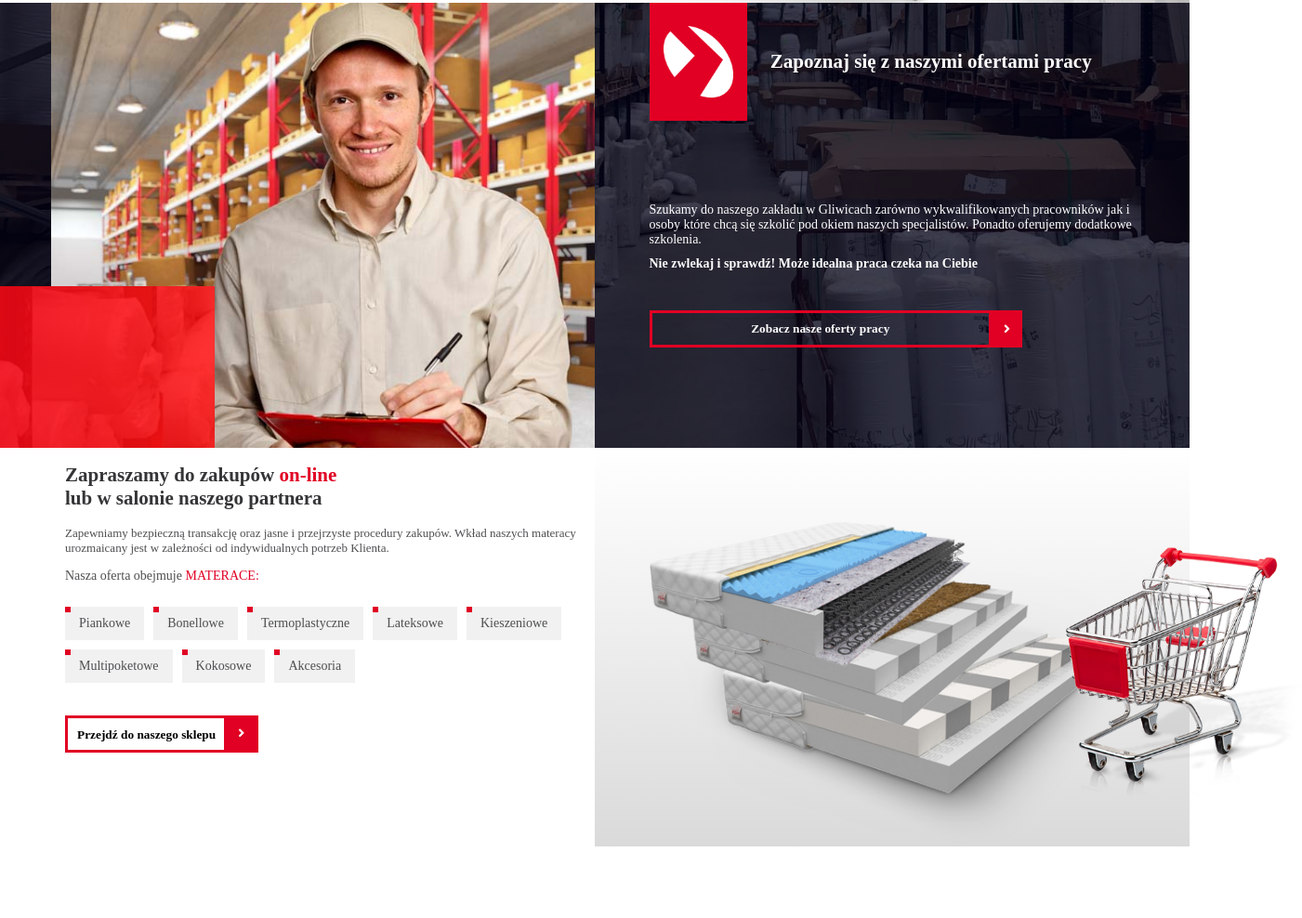
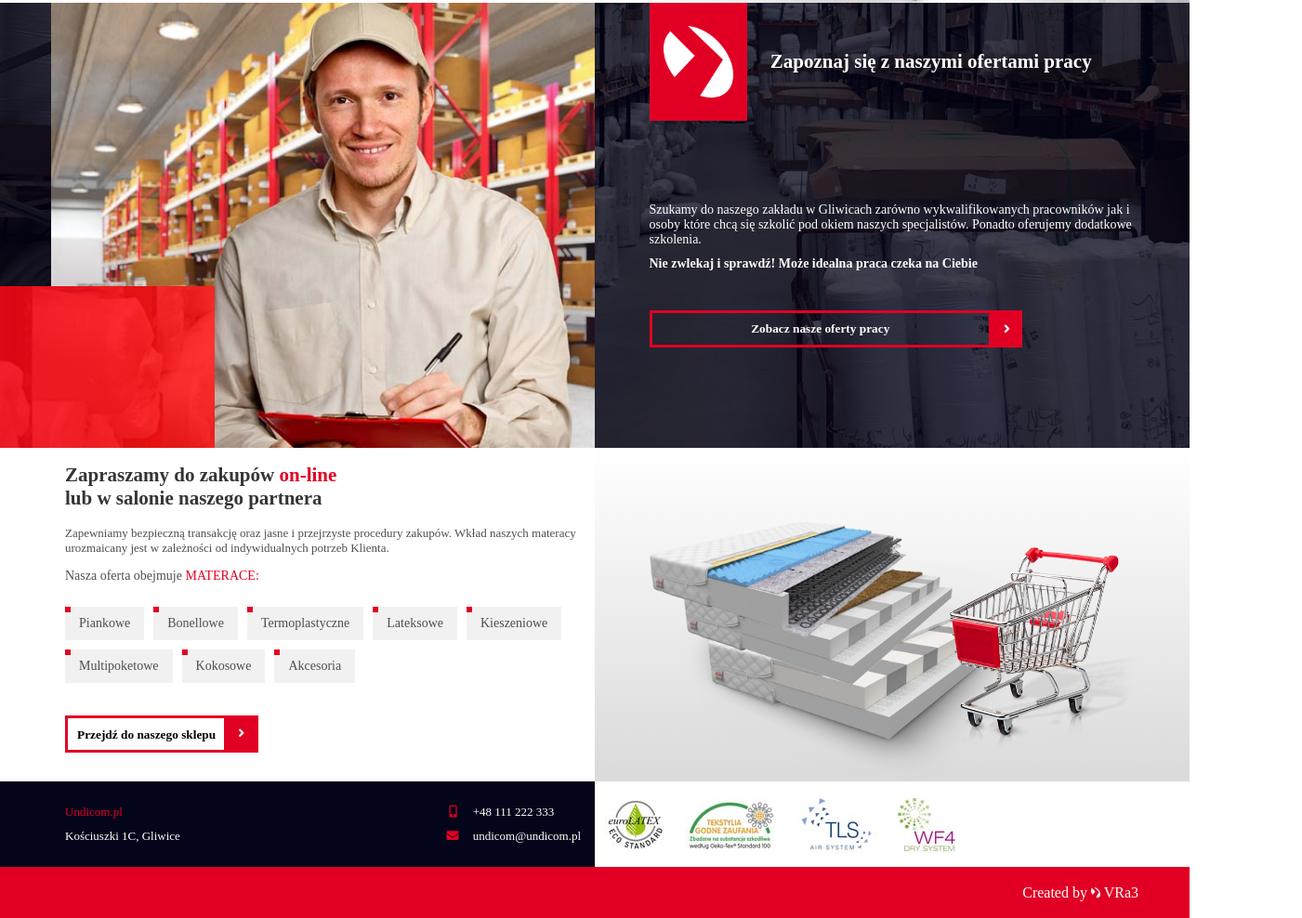
Before and after one commit to VRa3/ProjectPSD, a plain HTML site: page index.html in a window 1280 px wide. Shown: the part 1371-2359 px from the top of the page at 93% size, 1401 px wide, since content can reach past the window. Before the commit the page ends 2282 px from the top, so only its background shows below. Drawn offline with nearby package versions, Linux system fonts and the light colour scheme; a web font is replaced by a local one.

Commit message:
Main model completed

```diff
--- a/index.html
+++ b/index.html
@@ -42,6 +42,7 @@
   </div>
 </div>
 </header>
+
 <section class="production">
 <div class="production__filter">
 <div class="production__container container">
@@ -276,6 +277,43 @@
   </div>
 </div>
 </section>
+
+<section class="contact">
+<div class="contact__container container">
+  <div class="contact__details">
+    <div class="contact__details-adress">
+      <p class="contact__details-paragraph contact__details-paragraph--red">Undicom.pl</p>
+      <p class="contact__details-paragraph">Kościuszki 1C, Gliwice</p>
+    </div>
+    <div class="contact__details-call-or-mail">
+      <div class="contact__details-phone">
+        <i class="fas fa-mobile-alt contact__details-icon" style="padding-left: 3px;"></i>
+        +48 111 222 333
+      </div>
+      <div class="contact__details-mail">
+        <i class="fas fa-envelope contact__details-icon"></i>
+        undicom@undicom.pl
+      </div>
+    </div>
+  </div>
+  <div class="contact__certificate">
+    <img src="images/icons/eurolatex_mini.jpg" alt="" class="contact__certificate-img">
+    <img src="images/icons/godne_zaufania.jpg" alt="" class="contact__certificate-img">
+    <img src="images/icons/tls_piccolo.jpg" alt="" class="contact__certificate-img">
+    <img src="images/icons/wf4_piccolo.jpg" alt="" class="contact__certificate-img">
+  </div>
+</div>
+</section>
+
+<footer class="footer">
+<div class="footer__container container">
+  <p class="footer__paragraph">
+    Created by
+    <img src="images/png/logo.png" alt="" class="footer__paragraph-logo">
+    VRa3
+  </p>
+</div>
+</footer>
 <script
   src="https://code.jquery.com/jquery-3.3.1.min.js"
   integrity="sha256-FgpCb/KJQlLNfOu91ta32o/NMZxltwRo8QtmkMRdAu8="
--- a/sass/main.scss
+++ b/sass/main.scss
@@ -1,4 +1,4 @@
-@import url('https://fonts.googleapis.com/css?family=Muli:400,600,700,800|Open+Sans:400,600,700,800');
+@import url('https://fonts.googleapis.com/css?family=Muli:300,400,600,700,800|Open+Sans:300,400,600,700,800');
 
 @import "utilities/_variables.scss";
 @import "partials/_grid.scss";
@@ -8,6 +8,8 @@
 @import "partials/_tiles.scss";
 @import "partials/_work.scss";
 @import "partials/_invitation.scss";
+@import "partials/_contact.scss";
+@import "partials/_footer.scss";
 
 body, html {
   margin: 0;
--- /dev/null
+++ b/sass/partials/_contact.scss
@@ -0,0 +1,91 @@
+.contact{
+  &__details{
+    padding: 25px 15px;
+    background: $navy;
+    color: #ffffff;
+    font-weight: 300;
+    font-size: 13px;
+    &-paragraph{
+      &--red{
+        color: $red;
+      }
+    }
+    &-adress{
+
+    }
+    &-icon{
+      width: 10px;
+      color: $red;
+      margin: 0px 15px 15px 0;
+    }
+  }
+  &__certificate{
+    display: flex;
+    justify-content: center;
+    flex-wrap: wrap;
+    &-img{
+      max-width: 100%;
+      margin: 10px;
+    }
+  }
+}
+
+@media (min-width: 768px) {
+  .contact{
+    &__container{
+      display: flex;
+    }
+    &__details{
+      width: 50%;
+    }
+    &__certificate{
+      width: 50%;
+      display: flex;
+      &-img{
+        align-self: center;
+      }
+    }
+  }
+}
+
+@media (min-width: 992px) {
+  .contact{
+    &__details{
+      display: flex;
+      justify-content: space-between;
+      &-paragraph{
+        margin: 0;
+        &--red{
+          margin-bottom: 10px;
+        }
+      }
+      &-icon{
+        margin: 0 15px 0 0;
+      }
+      &-phone{
+        margin-bottom: 10px;
+      }
+    }
+    &__certificate{
+      justify-content: flex-start
+    }
+  }
+}
+
+@media (min-width: 1200px) {
+  .contact{
+    &__details{
+      position: relative;
+      &::before{
+        content:"";
+        display: inline;
+        height: 100%;
+        width: 1000px;
+        background: $navy;
+        position: absolute;
+        top: 0;
+        left: -1000px;
+      }
+    }
+  }
+}
--- /dev/null
+++ b/sass/partials/_footer.scss
@@ -0,0 +1,24 @@
+.footer{
+  height: 55px;
+  background: $red;
+  &__container{
+    display: flex;
+    align-items: center;
+    justify-content: flex-end;
+    height: 100%;
+    padding: 0px 15px;
+  }
+  &__paragraph{
+    color: #ffffff;
+    margin: 0;
+    &-logo{
+      max-width: 10px;
+    }
+  }
+}
+
+@media (min-width: 1200px){
+  .footer__container{
+    padding: 0;
+  }
+}
--- a/sass/partials/_invitation.scss
+++ b/sass/partials/_invitation.scss
@@ -134,9 +134,29 @@
 @media (min-width: 1200px) {
   .invitation{
     &__images{
+      &-matress{
+        max-width: 80%;
+        margin-left: -20%;
+      }
+      &-cart{
+        top: 30%;
+        left: 60%;
+        max-width: 40%;
+      }
+    }
+  }
+}
+
+@media (min-width: 1600px) {
+  .invitation{
+    &__images{
+      &-matress{
+        max-width: 100%;
+        margin-left: 0%;
+      }
       &-cart{
         top: 25%;
-        left: 80%;
+        left: 75%;
         max-width: 50%;
       }
     }
```
Also changed, not shown: css/main.css.
